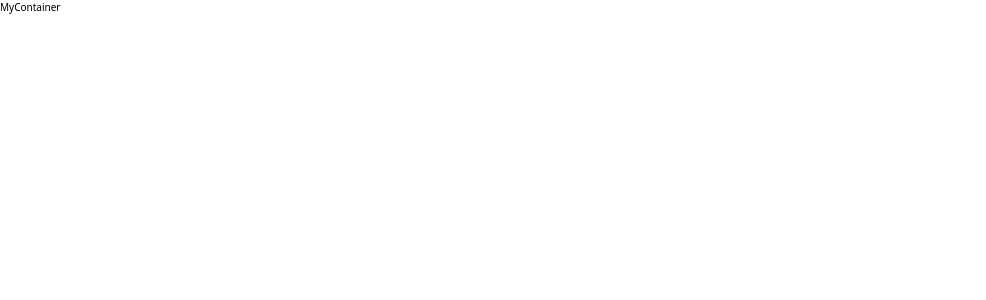
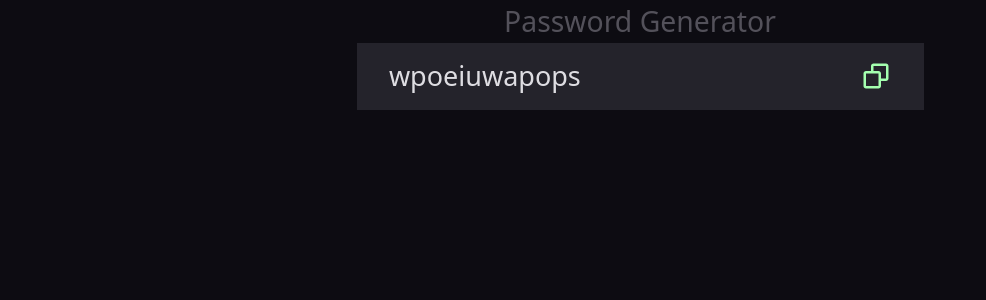
Before and after one commit to SouhailM07/password-generator-app, a React (Vite) app: page / in a window 1280 px wide. Shown: the top 300 px of the page, without its empty margins (0-986 px from the left). Built offline with nearby package versions, Linux system fonts and the light colour scheme.

Commit message:
[CopyField] component checkpoint {1}

```diff
--- a/src/App.css
+++ b/src/App.css
@@ -1,3 +1,3 @@
 html {
-  font-size: 62.5%;
+  font-size: 13.5px;
 }
--- a/src/App.tsx
+++ b/src/App.tsx
@@ -6,7 +6,7 @@ import { MyContainer } from "./components";
 function App() {
   return (
     <>
-      <div>
+      <div className="h-screen bg-screen">
         <MyContainer />
       </div>
     </>
--- a/src/components/CopyField/CopyField.tsx
+++ b/src/components/CopyField/CopyField.tsx
@@ -1,3 +1,25 @@
 export default function CopyField() {
-  return <>CopyField</>;
+  return (
+    <div className="flex w-[42rem] bg-componentsColor h-[5rem] items-center justify-between px-[2.4rem]">
+      <div className="text-textColor text-[2rem] font-medium">wpoeiuwapops</div>
+      <button>
+        <CopyIcon />
+      </button>
+    </div>
+  );
 }
+
+let CopyIcon = () => {
+  return (
+    <>
+      <svg
+        xmlns="http://www.w3.org/2000/svg"
+        viewBox="0 0 24 24"
+        style={{ fill: " #a4ffaf" }}
+        className="h-[30px] w-[30px]"
+      >
+        <path d="M20 2H10c-1.103 0-2 .897-2 2v4H4c-1.103 0-2 .897-2 2v10c0 1.103.897 2 2 2h10c1.103 0 2-.897 2-2v-4h4c1.103 0 2-.897 2-2V4c0-1.103-.897-2-2-2zM4 20V10h10l.002 10H4zm16-6h-4v-4c0-1.103-.897-2-2-2h-4V4h10v10z"></path>
+      </svg>
+    </>
+  );
+};
--- a/src/components/MyContainer/MyContainer.tsx
+++ b/src/components/MyContainer/MyContainer.tsx
@@ -1,3 +1,13 @@
+// components
+import { CopyField } from "../../components";
+
 export default function MyContainer() {
-  return <>MyContainer</>;
+  return (
+    <main className="text-white flex flex-col items-center">
+      <h1 className="text-[2.1rem] font-medium text-labelsColor">
+        Password Generator
+      </h1>
+      <CopyField />
+    </main>
+  );
 }
```
